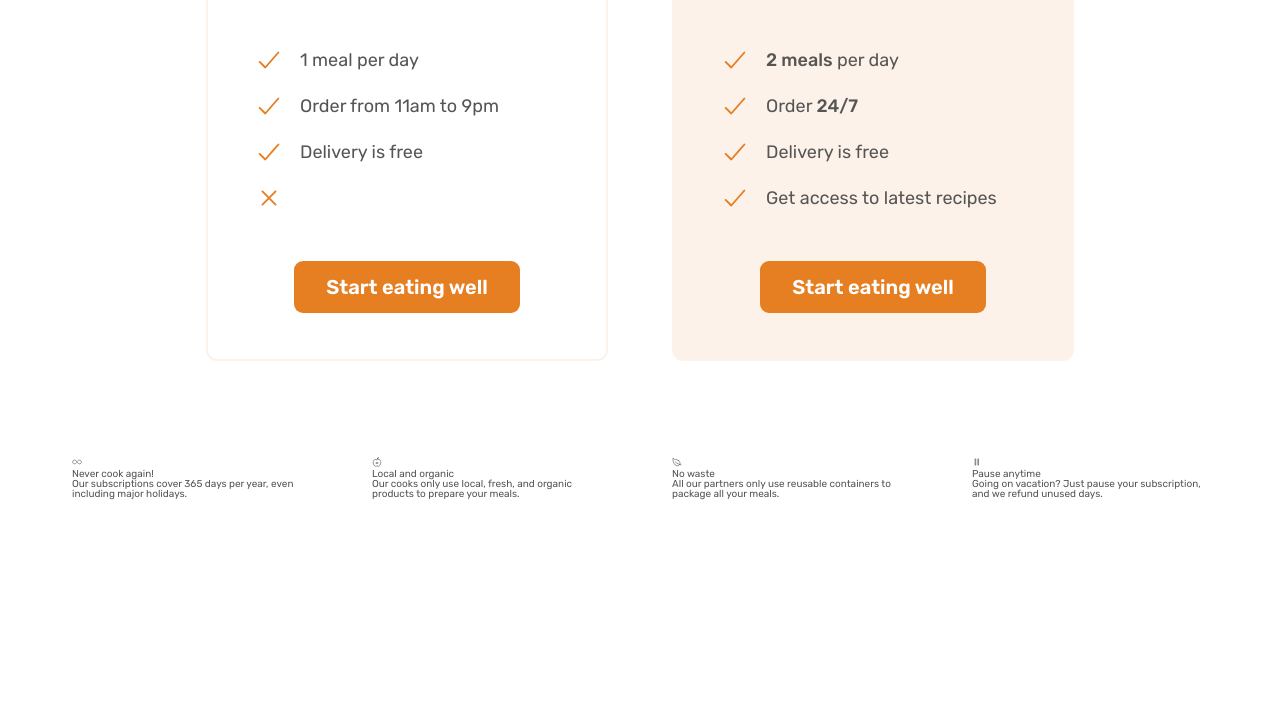
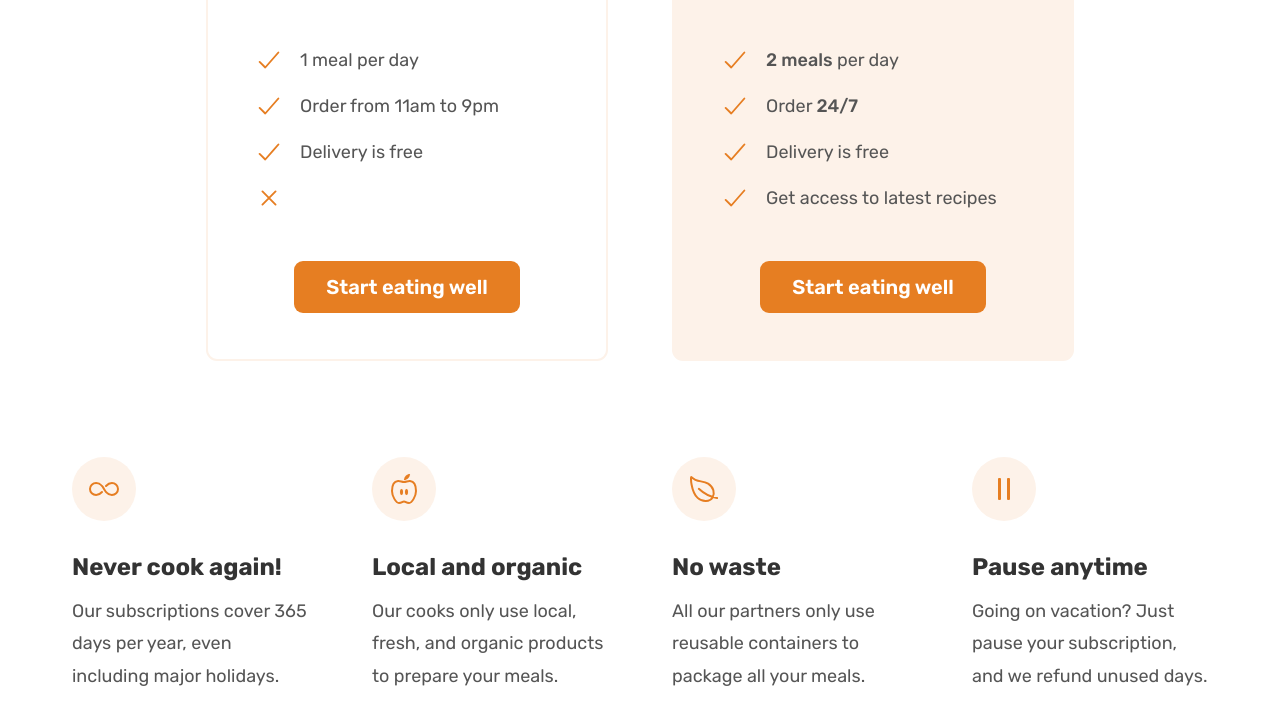
Before and after one commit to HatfieldDave/omni-food-project, a plain HTML site: page index.html in a window 1280 px wide. Shown: the part 5185-5909 px from the top of the page. Before the commit the page ends 5780 px from the top, so only its background shows below. Drawn offline with nearby package versions, Linux system fonts and the light colour scheme.

Commit message:
style: all features and icons

```diff
--- a/css/style.css
+++ b/css/style.css
@@ -431,3 +431,24 @@
   text-align: center;
   margin-top: 4.8rem;
 }
+
+.feature-icon {
+  color: #e67e22;
+  height: 3.2rem;
+  width: 3.2rem;
+  background-color: #fdf2e9;
+  margin-bottom: 3.2rem;
+  padding: 1.6rem;
+  border-radius: 50%;
+}
+.feature-title {
+  font-size: 2.4rem;
+  color: #333;
+  font-weight: 700;
+  margin-bottom: 1.6rem;
+}
+
+.feature-text {
+  font-size: 1.8rem;
+  line-height: 1.8;
+}
```
